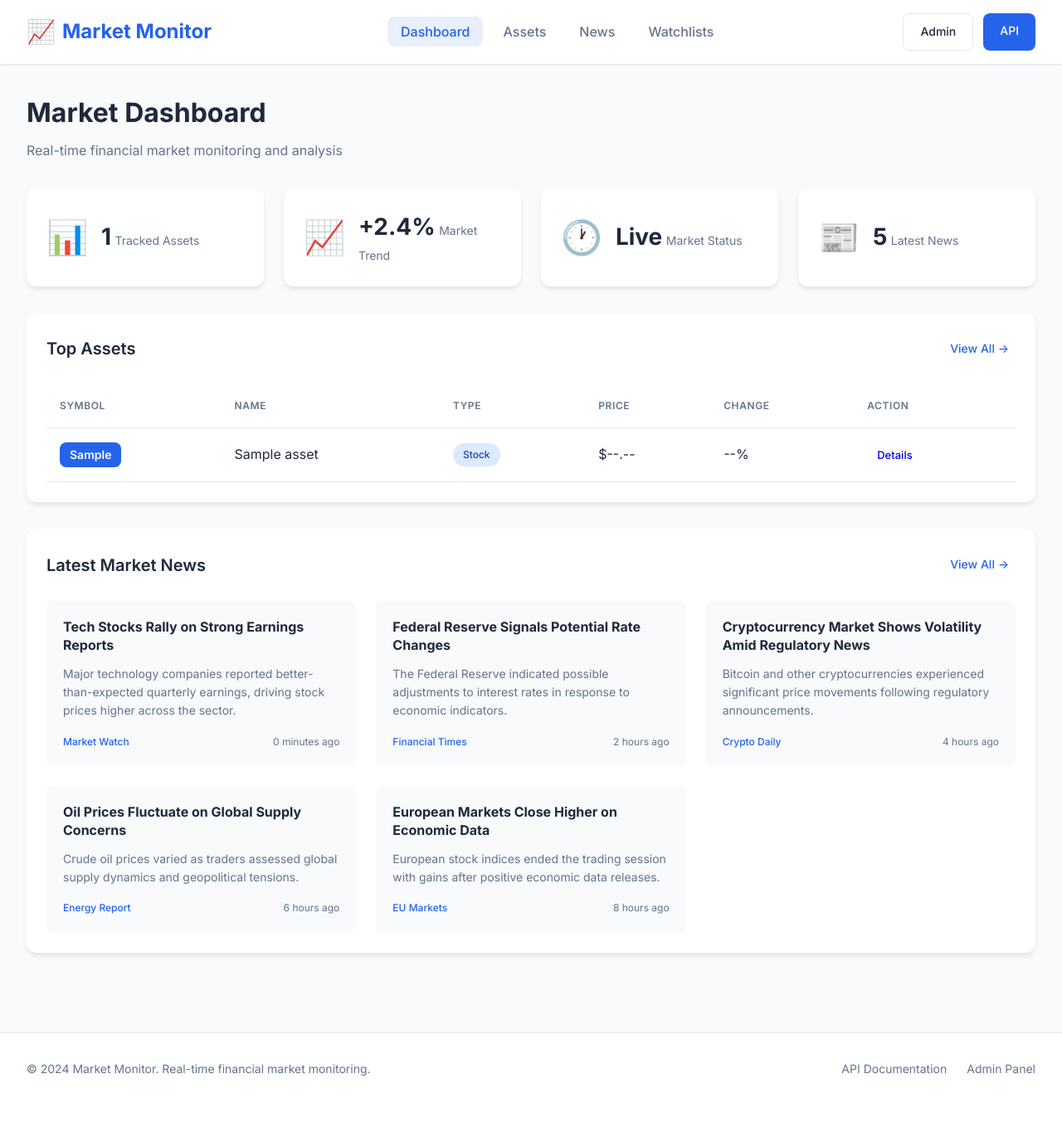
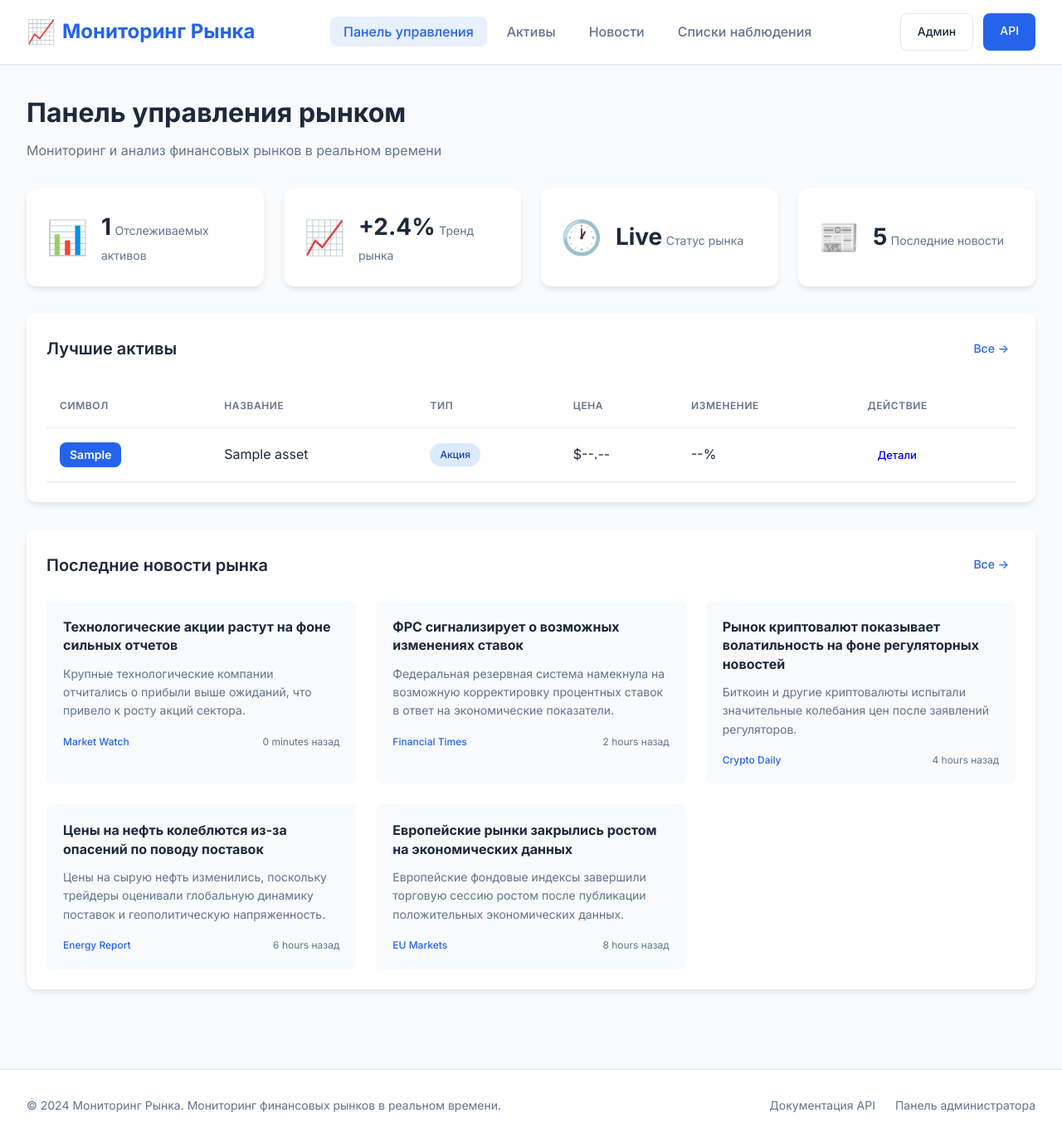
Before and after one commit to WolfgangUser/Financial-Market-Monitoring, a Django app: page / in a window 1280 px wide. Shown: the whole page at 83% size. Before the commit the page ends 1296 px from the top, so only its background shows below. Run offline with Django 5.2, Linux system fonts and the light colour scheme; tables that the repository leaves empty hold one stand-in row (values such as "Sample post").

Commit message:
update branch

```diff
--- a/markets/views.py
+++ b/markets/views.py
@@ -16,18 +16,18 @@ from .services import MarketDataService, NewsService
 # ==================== MVC Pattern: Views (Controller Layer) ====================
 
 def home_view(request):
-    """Home page view"""
+    """Главная страница"""
     assets = Asset.objects.all()[:10]
     news = NewsService.get_latest_news(5)
     return render(request, 'markets/home.html', {
         'assets': assets,
         'news': news,
-        'page_title': 'Dashboard'
+        'page_title': 'Панель управления'
     })
 
 
 def assets_list_view(request):
-    """List all assets"""
+    """Список всех активов"""
     asset_type = request.GET.get('type', '')
     if asset_type:
         assets = Asset.objects.filter(asset_type=asset_type)
@@ -36,13 +36,13 @@ def assets_list_view(request):
 
     return render(request, 'markets/assets.html', {
         'assets': assets,
-        'page_title': 'Assets',
+        'page_title': 'Активы',
         'current_type': asset_type
     })
 
 
 def asset_detail_view(request, symbol):
-    """Detail view for a single asset"""
+    """Детальная информация об активе"""
     asset = get_object_or_404(Asset, symbol=symbol)
     prices = PriceData.objects.filter(asset=asset)[:30]
     historical_data = MarketDataService.fetch_historical_data(asset, 30)
@@ -51,32 +51,32 @@ def asset_detail_view(request, symbol):
         'asset': asset,
         'prices': prices,
         'historical_data': historical_data,
-        'page_title': f'{asset.symbol} - Details'
+        'page_title': f'{asset.symbol} - Детали'
     })
 
 
 def news_view(request):
-    """Market news page"""
+    """Страница новостей рынка"""
     news_items = NewsService.get_latest_news(20)
     return render(request, 'markets/news.html', {
         'news_items': news_items,
-        'page_title': 'Market News'
+        'page_title': 'Новости рынка'
     })
 
 
 def watchlists_view(request):
-    """Watchlists page"""
+    """Страница списков наблюдения"""
     watchlists = Watchlist.objects.prefetch_related('assets').all()
     return render(request, 'markets/watchlists.html', {
         'watchlists': watchlists,
-        'page_title': 'Watchlists'
+        'page_title': 'Списки наблюдения'
     })
 
 
 # ==================== REST API Views (DRF) ====================
 
 class AssetViewSet(viewsets.ModelViewSet):
-    """API endpoint for assets"""
+    """API endpoint для активов"""
     queryset = Asset.objects.all()
     serializer_class = AssetSerializer
 
@@ -87,46 +87,46 @@ class AssetViewSet(viewsets.ModelViewSet):
 
 
 class PriceDataViewSet(viewsets.ReadOnlyModelViewSet):
-    """API endpoint for price data"""
+    """API endpoint для данных о ценах"""
     queryset = PriceData.objects.all().order_by('-timestamp')
     serializer_class = PriceDataSerializer
 
 
 class WatchlistViewSet(viewsets.ModelViewSet):
-    """API endpoint for watchlists"""
+    """API endpoint для списков наблюдения"""
     queryset = Watchlist.objects.all()
     serializer_class = WatchlistSerializer
 
 
 class MarketNewsViewSet(viewsets.ReadOnlyModelViewSet):
-    """API endpoint for market news"""
+    """API endpoint для новостей рынка"""
     queryset = MarketNews.objects.all()
     serializer_class = MarketNewsSerializer
 
 
 class AssetPriceView(APIView):
-    """Get current price for an asset"""
+    """Получить текущую цену актива"""
 
     def get(self, request, symbol):
         asset = get_object_or_404(Asset, symbol=symbol)
         price_data = MarketDataService.get_asset_price(symbol)
 
         if price_data:
-            # Update database
+            # Обновить базу данных
             MarketDataService.update_asset_prices(asset)
             return Response(price_data)
 
-        return Response({'error': 'Price data not available'}, status=status.HTTP_404_NOT_FOUND)
+        return Response({'error': 'Данные о цене недоступны'}, status=status.HTTP_404_NOT_FOUND)
 
 
 class MarketOverviewView(APIView):
-    """Get market overview with top movers"""
+    """Получить обзор рынка с лидерами роста/падения"""
 
     def get(self, request):
         assets = Asset.objects.all()[:20]
         serializer = AssetWithPriceSerializer(assets, many=True)
 
-        # Calculate market stats
+        # Рассчитать статистику рынка
         total_assets = Asset.objects.count()
         total_price_records = PriceData.objects.count()
 
--- a/templates/markets/base.html
+++ b/templates/markets/base.html
@@ -1,9 +1,9 @@
 <!DOCTYPE html>
-<html lang="en">
+<html lang="ru">
 <head>
     <meta charset="UTF-8">
     <meta name="viewport" content="width=device-width, initial-scale=1.0">
-    <title>{% block title %}Market Monitor{% endblock %} | {{ page_title|default:'Dashboard' }}</title>
+    <title>{% block title %}Мониторинг Рынка{% endblock %} | {{ page_title|default:'Панель управления' }}</title>
     {% load static %}
     <link rel="stylesheet" href="{% static 'css/style.css' %}">
     <link href="https://fonts.googleapis.com/css2?family=Inter:wght@300;400;500;600;700&display=swap" rel="stylesheet">
@@ -13,16 +13,16 @@
         <div class="nav-container">
             <a href="{% url 'home' %}" class="nav-brand">
                 <span class="brand-icon">📈</span>
-                Market Monitor
+                Мониторинг Рынка
             </a>
             <ul class="nav-menu">
-                <li><a href="{% url 'home' %}" class="nav-link {% if request.resolver_match.url_name == 'home' %}active{% endif %}">Dashboard</a></li>
-                <li><a href="{% url 'assets-list' %}" class="nav-link {% if request.resolver_match.url_name == 'assets-list' %}active{% endif %}">Assets</a></li>
-                <li><a href="{% url 'news' %}" class="nav-link {% if request.resolver_match.url_name == 'news' %}active{% endif %}">News</a></li>
-                <li><a href="{% url 'watchlists' %}" class="nav-link {% if request.resolver_match.url_name == 'watchlists' %}active{% endif %}">Watchlists</a></li>
+                <li><a href="{% url 'home' %}" class="nav-link {% if request.resolver_match.url_name == 'home' %}active{% endif %}">Панель управления</a></li>
+                <li><a href="{% url 'assets-list' %}" class="nav-link {% if request.resolver_match.url_name == 'assets-list' %}active{% endif %}">Активы</a></li>
+                <li><a href="{% url 'news' %}" class="nav-link {% if request.resolver_match.url_name == 'news' %}active{% endif %}">Новости</a></li>
+                <li><a href="{% url 'watchlists' %}" class="nav-link {% if request.resolver_match.url_name == 'watchlists' %}active{% endif %}">Списки наблюдения</a></li>
             </ul>
             <div class="nav-actions">
-                <a href="/admin/" class="btn btn-outline">Admin</a>
+                <a href="/admin/" class="btn btn-outline">Админ</a>
                 <a href="/api/" class="btn btn-primary">API</a>
             </div>
         </div>
@@ -34,10 +34,10 @@
 
     <footer class="footer">
         <div class="footer-container">
-            <p>&copy; 2024 Market Monitor. Real-time financial market monitoring.</p>
+            <p>&copy; 2024 Мониторинг Рынка. Мониторинг финансовых рынков в реальном времени.</p>
             <div class="footer-links">
-                <a href="/api/">API Documentation</a>
-                <a href="/admin/">Admin Panel</a>
+                <a href="/api/">Документация API</a>
+                <a href="/admin/">Панель администратора</a>
             </div>
         </div>
     </footer>
--- a/templates/markets/home.html
+++ b/templates/markets/home.html
@@ -3,58 +3,58 @@
 {% block content %}
 <div class="dashboard">
     <div class="page-header">
-        <h1>Market Dashboard</h1>
-        <p class="subtitle">Real-time financial market monitoring and analysis</p>
+        <h1>Панель управления рынком</h1>
+        <p class="subtitle">Мониторинг и анализ финансовых рынков в реальном времени</p>
     </div>
 
-    <!-- Market Overview Cards -->
+    <!-- Карточки обзора рынка -->
     <div class="stats-grid">
         <div class="stat-card">
             <div class="stat-icon">📊</div>
             <div class="stat-content">
                 <span class="stat-value">{{ assets.count }}</span>
-                <span class="stat-label">Tracked Assets</span>
+                <span class="stat-label">Отслеживаемых активов</span>
             </div>
         </div>
         <div class="stat-card">
             <div class="stat-icon">📈</div>
             <div class="stat-content">
                 <span class="stat-value">+2.4%</span>
-                <span class="stat-label">Market Trend</span>
+                <span class="stat-label">Тренд рынка</span>
             </div>
         </div>
         <div class="stat-card">
             <div class="stat-icon">🕐</div>
             <div class="stat-content">
                 <span class="stat-value">Live</span>
-                <span class="stat-label">Market Status</span>
+                <span class="stat-label">Статус рынка</span>
             </div>
         </div>
         <div class="stat-card">
             <div class="stat-icon">📰</div>
             <div class="stat-content">
                 <span class="stat-value">{{ news|length }}</span>
-                <span class="stat-label">Latest News</span>
+                <span class="stat-label">Последние новости</span>
             </div>
         </div>
     </div>
 
-    <!-- Top Assets Section -->
+    <!-- Секция лучших активов -->
     <section class="content-section">
         <div class="section-header">
-            <h2>Top Assets</h2>
-            <a href="{% url 'assets-list' %}" class="btn btn-link">View All →</a>
+            <h2>Лучшие активы</h2>
+            <a href="{% url 'assets-list' %}" class="btn btn-link">Все →</a>
         </div>
         <div class="table-container">
             <table class="data-table">
                 <thead>
                     <tr>
-                        <th>Symbol</th>
-                        <th>Name</th>
-                        <th>Type</th>
-                        <th>Price</th>
-                        <th>Change</th>
-                        <th>Action</th>
+                        <th>Символ</th>
+                        <th>Название</th>
+                        <th>Тип</th>
+                        <th>Цена</th>
+                        <th>Изменение</th>
+                        <th>Действие</th>
                     </tr>
                 </thead>
                 <tbody>
@@ -66,13 +66,13 @@
                         <td class="price-cell">$--.--</td>
                         <td class="change-cell">--%</td>
                         <td>
-                            <a href="{% url 'asset-detail' asset.symbol %}" class="btn btn-sm">Details</a>
+                            <a href="{% url 'asset-detail' asset.symbol %}" class="btn btn-sm">Детали</a>
                         </td>
                     </tr>
                     {% empty %}
                     <tr>
                         <td colspan="6" class="empty-state">
-                            No assets available. Add some assets via admin panel.
+                            Нет доступных активов. Добавьте активы через панель администратора.
                         </td>
                     </tr>
                     {% endfor %}
@@ -81,11 +81,11 @@
         </div>
     </section>
 
-    <!-- Latest News Section -->
+    <!-- Секция последних новостей -->
     <section class="content-section">
         <div class="section-header">
-            <h2>Latest Market News</h2>
-            <a href="{% url 'news' %}" class="btn btn-link">View All →</a>
+            <h2>Последние новости рынка</h2>
+            <a href="{% url 'news' %}" class="btn btn-link">Все →</a>
         </div>
         <div class="news-grid">
             {% for item in news %}
@@ -95,12 +95,12 @@
                     <p>{{ item.content|truncatewords:20 }}</p>
                     <div class="news-meta">
                         <span class="news-source">{{ item.source }}</span>
-                        <span class="news-time">{{ item.published_at|timesince }} ago</span>
+                        <span class="news-time">{{ item.published_at|timesince }} назад</span>
                     </div>
                 </div>
             </article>
             {% empty %}
-            <p class="empty-state">No news available.</p>
+            <p class="empty-state">Нет новостей.</p>
             {% endfor %}
         </div>
     </section>
```
Also changed, not shown: init_data.py (+25 -25 lines), markets/models.py (+39 -31 lines), markets/services.py (+19 -19 lines), templates/markets/asset_detail.html (+26 -26 lines), templates/markets/assets.html (+14 -14 lines), templates/markets/news.html (+5 -5 lines), templates/markets/watchlists.html (+7 -7 lines), markets/migrations/0002_alter_asset_options_alter_marketnews_options_and_more.py (added), 1 other file.
